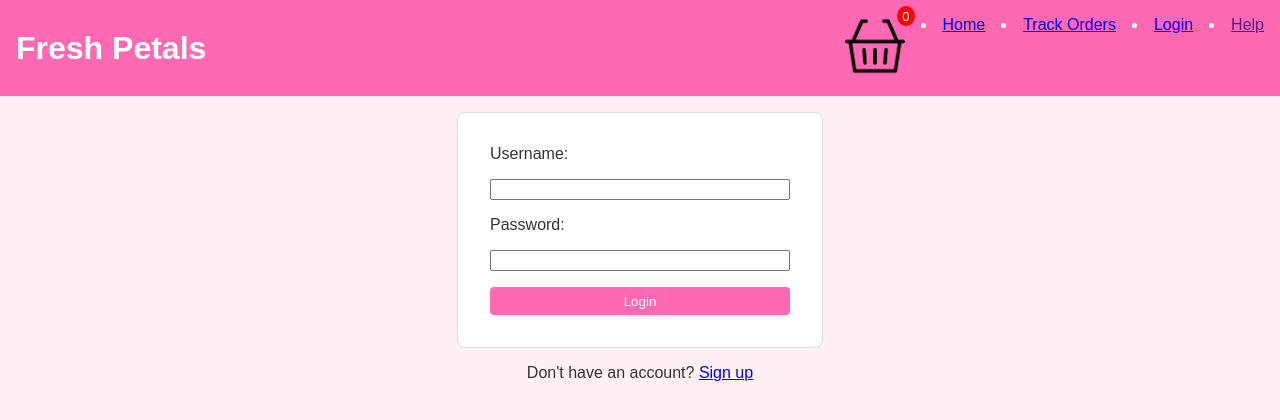
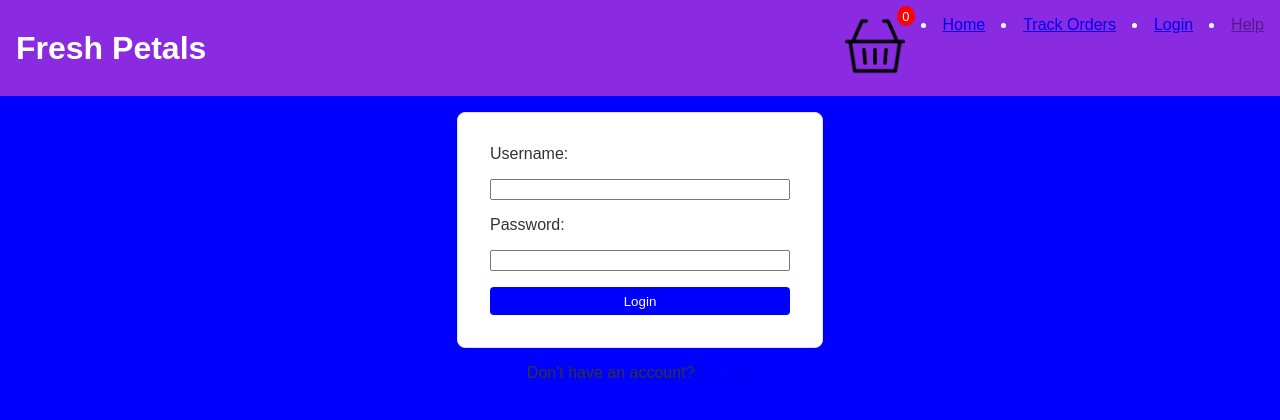
Before and after one commit to stffrenc/final_frontend, a plain HTML site: page login.html in a window 1280 px wide. Drawn offline with Linux system fonts and the light colour scheme.

Commit message:
Update login.css

```diff
--- a/login.css
+++ b/login.css
@@ -1,7 +1,7 @@
 /* login.css */
 body {
     font-family: 'Arial', sans-serif;
-    background-color: #fff0f5; /* light pink background */
+    background-color: blue;
     color: #333;
     margin: 0;
     padding: 0;
@@ -11,7 +11,7 @@ header {
     display: flex;
     justify-content: space-between;
     align-items: center;
-    background-color: #ff69b4; /* hot pink */
+    background-color: blueviolet;
     color: white;
     padding: 1em;
 }
@@ -57,7 +57,7 @@ form {
 }
 
 button {
-    background-color: #ff69b4; /* hot pink */
+    background-color: blue;
     color: white;
     border: none;
     border-radius: 4px;
@@ -66,7 +66,7 @@ button {
 }
 
 button:hover {
-    background-color: #ff1493; /* deeper pink */
+    background-color: blueviolet;
 }
 
 p {
```
